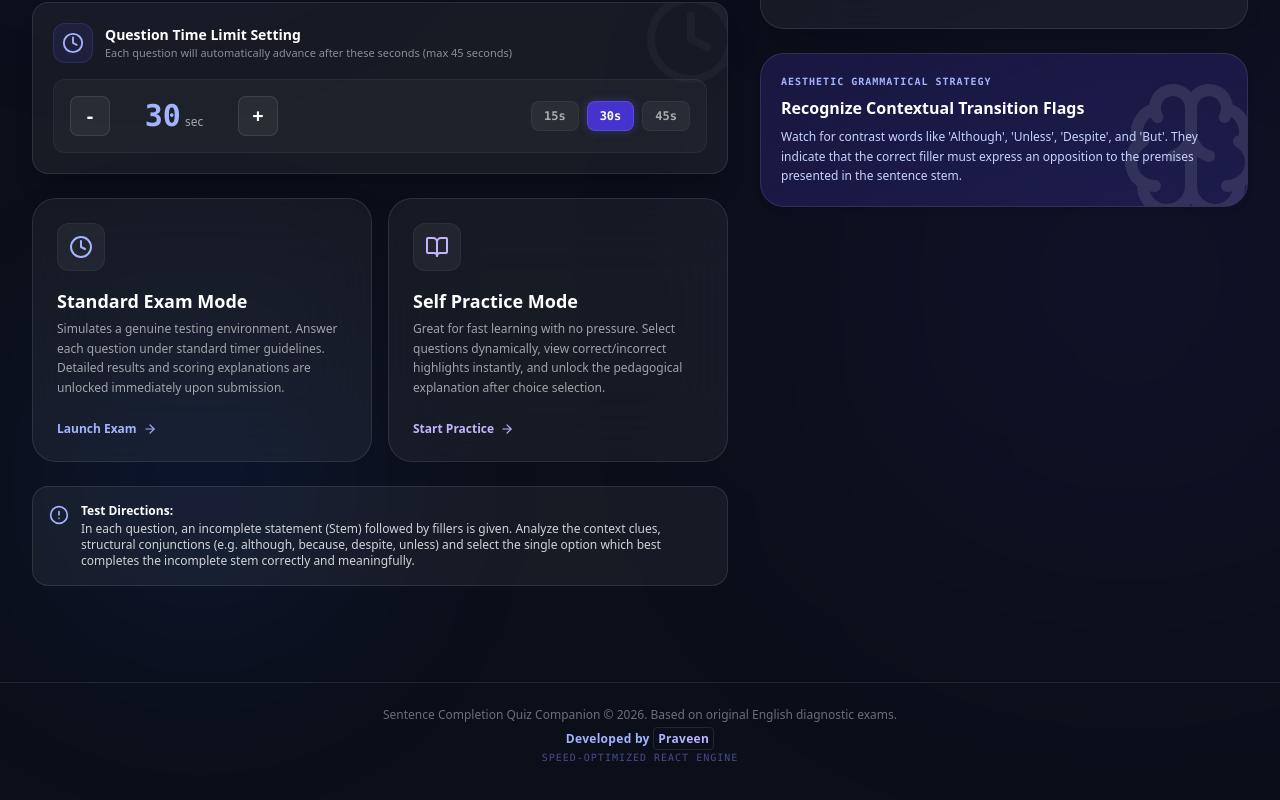
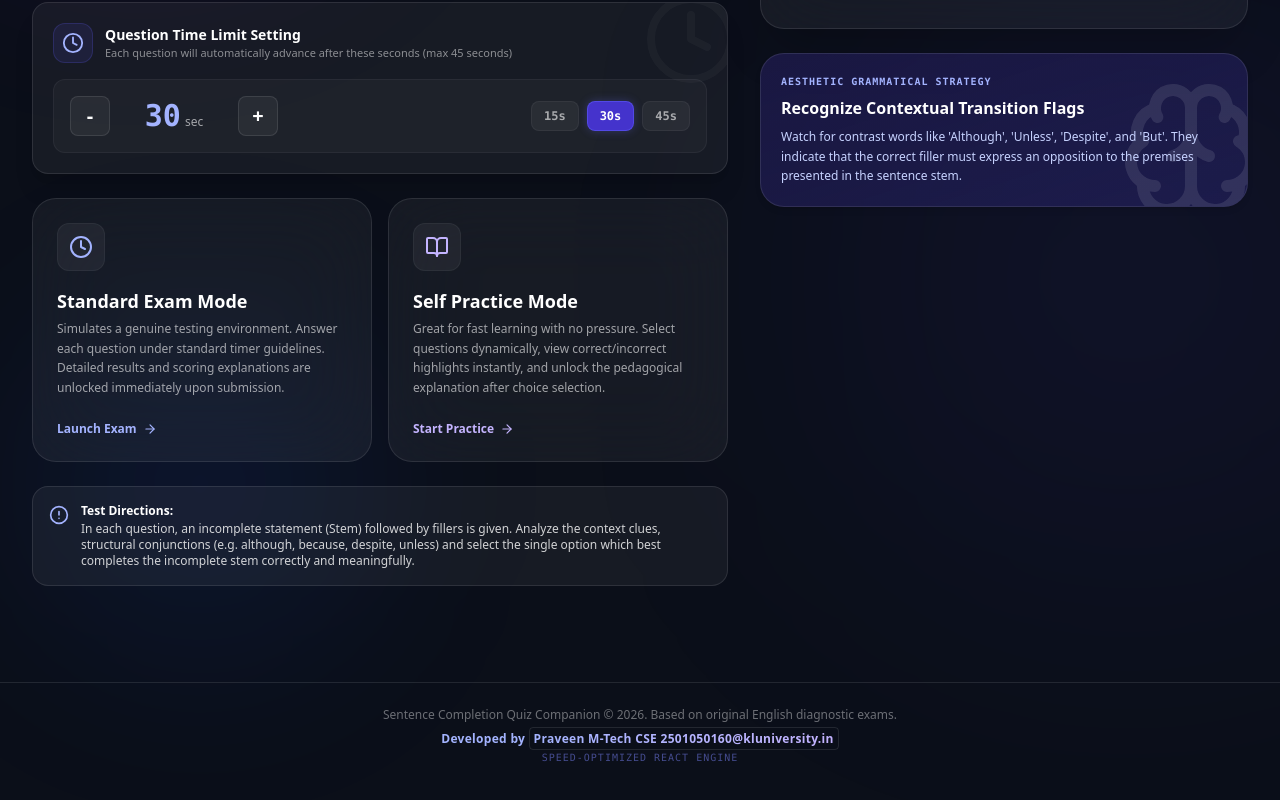
Before and after one commit to 2501050160/sentence_test, a React (Vite) app: page / in a window 1280 px wide. Shown: the part 379-1179 px from the top of the page. Built offline with nearby package versions, Linux system fonts and the light colour scheme.

Commit message:
Update App.tsx

```diff
--- a/src/App.tsx
+++ b/src/App.tsx
@@ -1185,7 +1185,7 @@ export default function App() {
             Sentence Completion Quiz Companion © {new Date().getFullYear()}. Based on original English diagnostic exams.
           </p>
           <p className="text-indigo-300 font-semibold tracking-wide font-sans mt-2">
-            Developed by <span className="text-transparent bg-clip-text bg-gradient-to-r from-indigo-300 to-violet-300 font-extrabold px-1 py-0.5 bg-white/10 rounded border border-white/10">Praveen</span>
+            Developed by <span className="text-transparent bg-clip-text bg-gradient-to-r from-indigo-300 to-violet-300 font-extrabold px-1 py-0.5 bg-white/10 rounded border border-white/10">Praveen M-Tech CSE  2501050160@kluniversity.in    </span>
           </p>
           <p className="text-[10px] text-indigo-400/50 font-mono uppercase tracking-widest mt-1">
             Speed-optimized React Engine
```
